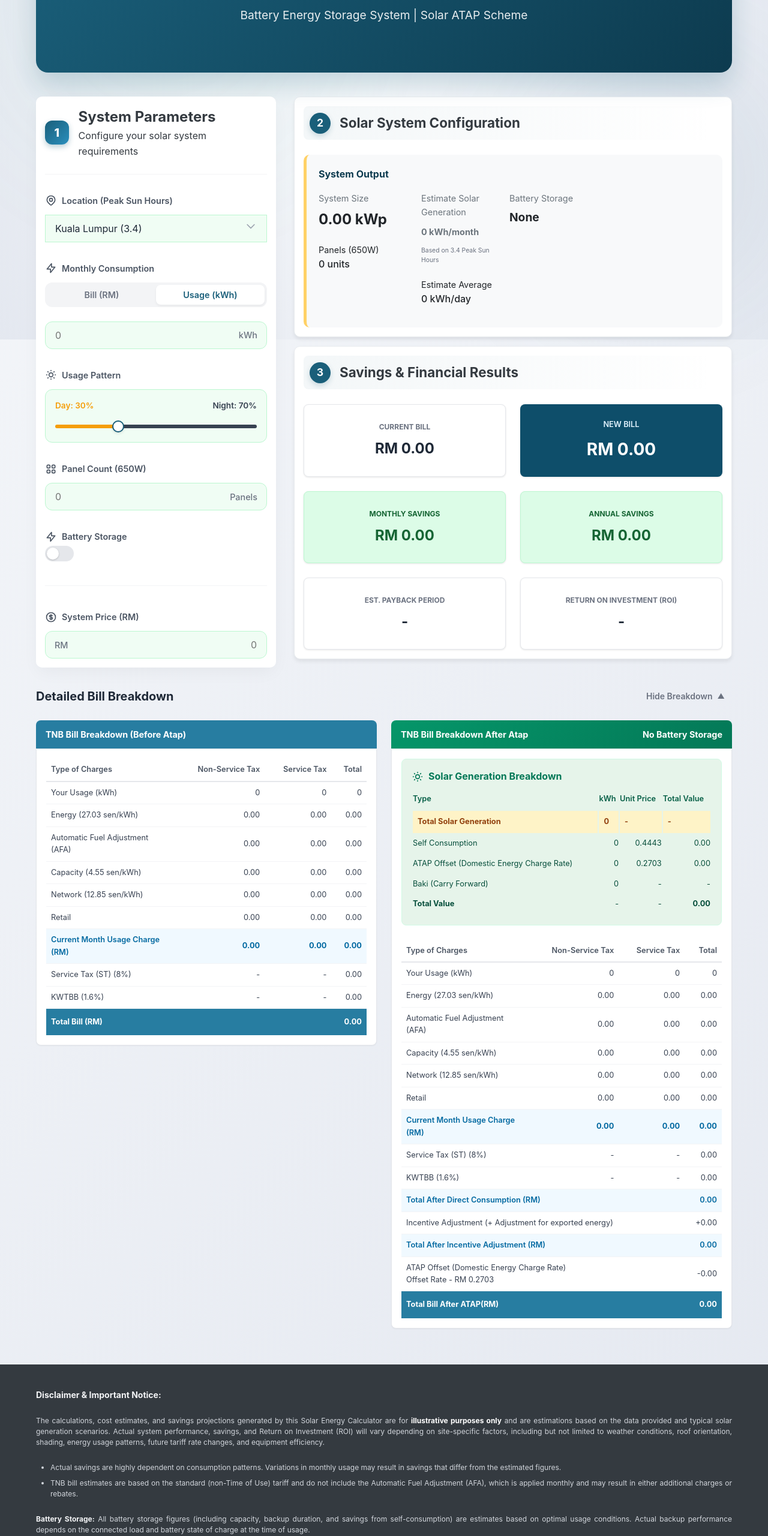
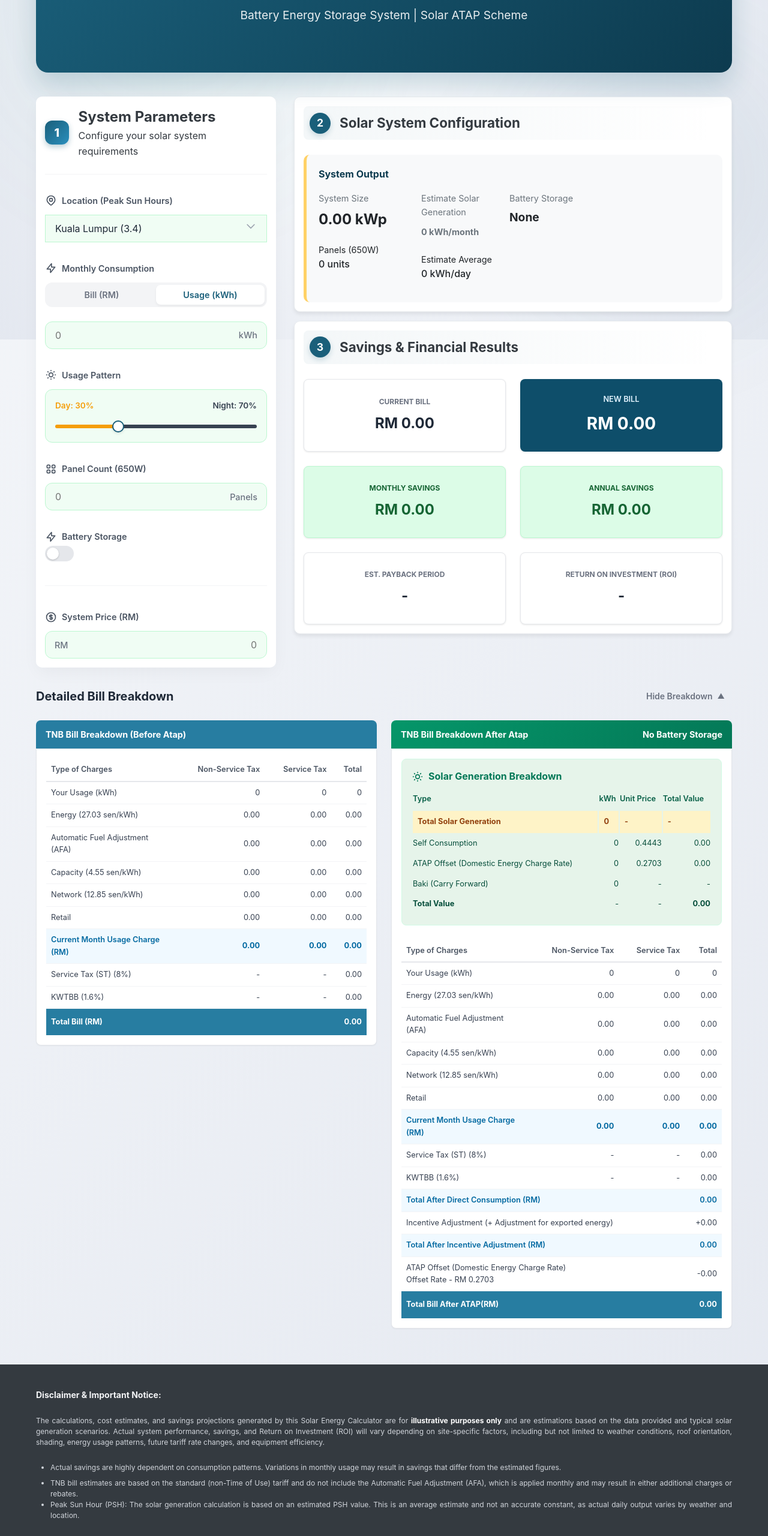
Before and after one commit to ByFutureBear/feature-tnb, a React (Vite) app: page / in a window 1280 px wide. Shown: the part 234-2795 px from the top of the page at 60% size. Built offline with nearby package versions, Linux system fonts and the light colour scheme.

Commit message:
Move Peak Sun Hour disclaimer to footer

```diff
--- a/src/App.tsx
+++ b/src/App.tsx
@@ -140,6 +140,9 @@ function App() {
                 <li>
                   TNB bill estimates are based on the standard (non-Time of Use) tariff and do not include the Automatic Fuel Adjustment (AFA), which is applied monthly and may result in either additional charges or rebates.
                 </li>
+                <li>
+                  Peak Sun Hour (PSH): The solar generation calculation is based on an estimated PSH value. This is an average estimate and not an accurate constant, as actual daily output varies by weather and location.
+                </li>
               </ul>
 
               <p style={{ marginBottom: '1.5rem' }}>
--- a/src/components/SystemRecommendation.tsx
+++ b/src/components/SystemRecommendation.tsx
@@ -62,7 +62,6 @@ export const SystemRecommendation: React.FC<Props> = ({ inputs, results }) => {
                             <div className="rec-value-medium">
                                 <CountUpNumber value={results.monthlySolarGeneration} suffix=" kWh/month" decimals={0} />
                             </div>
-                            <span style={{ fontSize: '0.65rem', color: '#6b7280', marginTop: '4px', display: 'block' }}>Based on {inputs.psh} Peak Sun Hours</span>
                         </div>
                         <div className="rec-details">
                             <div className="rec-detail-item">
```
